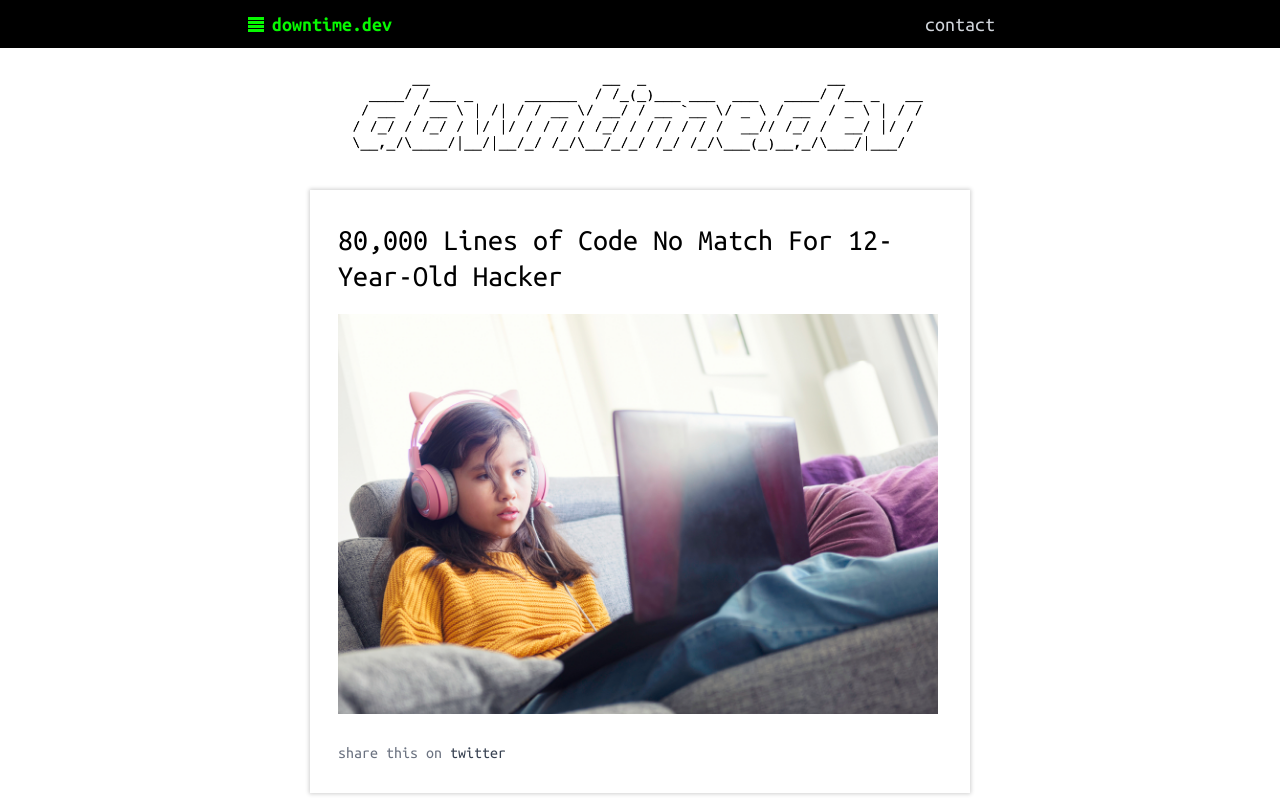
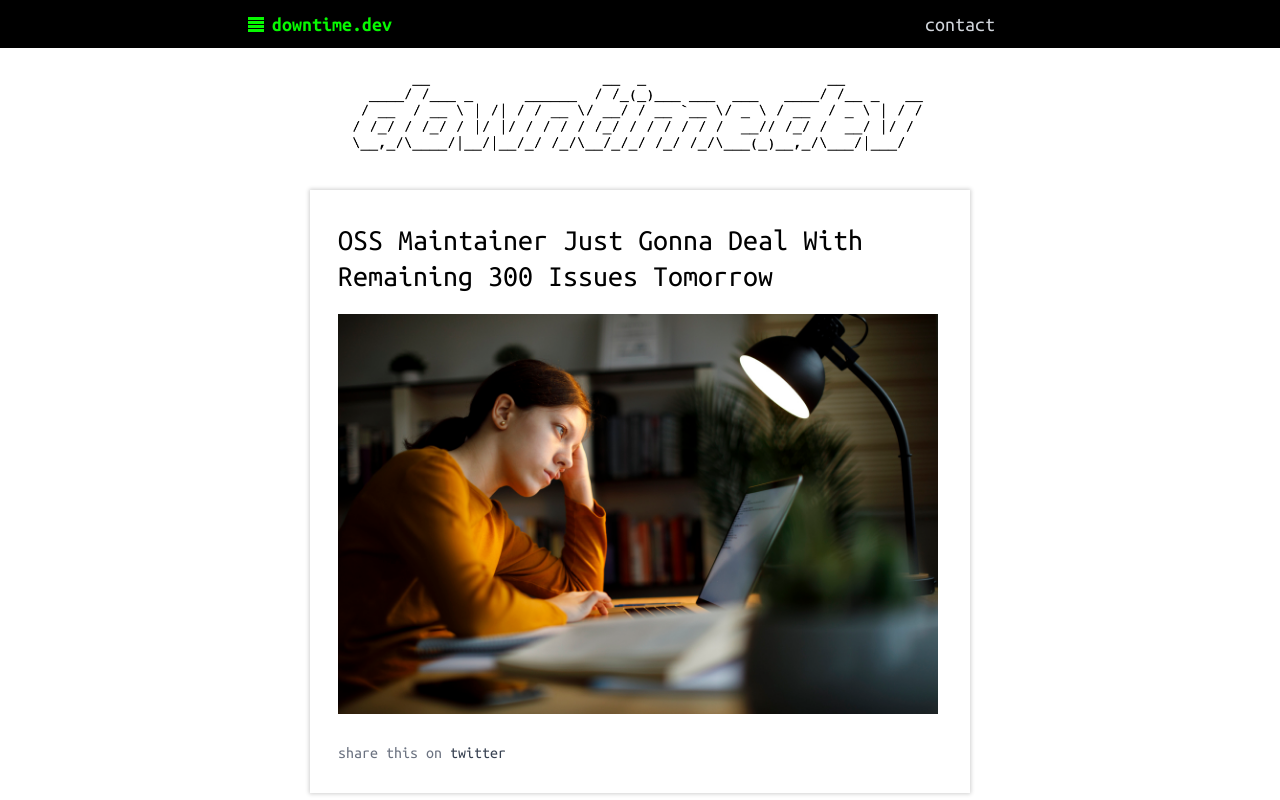
Before and after one commit to gravitational/downtime, a Next.js app: page / in a window 1280 px wide. Shown: the top 800 px of the page. Built offline with nearby package versions, Linux system fonts and the light colour scheme.

Commit message:
updated jokes order

```diff
--- a/data/jokes.ts
+++ b/data/jokes.ts
@@ -1,176 +1,189 @@
 //image imports: static imports probably better for performance, but will need to test
-import coffee from "../public/assets/images/coffee@2x.jpg"
-
+import coffee from "../public/assets/images/coffee@2x.jpg";
 
 export interface HeadlineProps {
-    smoker?: string,
-    headline: string,
-    image?: StaticImageData | string,
-    twitterImage: string,
-    pubDate: Date,
-    anchor?: number
-  }
+  smoker?: string;
+  headline: string;
+  image?: StaticImageData | string;
+  twitterImage: string;
+  pubDate: Date;
+  anchor?: number;
+}
 
-  //IMPORTANT: the MONTH is zero-indexed, e.g. "0" = January, "11" = December
+//IMPORTANT: the MONTH is zero-indexed, e.g. "0" = January, "11" = December
 
-  const RawJokes: HeadlineProps[] = [
+const RawJokes: HeadlineProps[] = [
+  {
+    headline: "Additional Monitor To Make Everything Better",
+    image: "/assets/images/3monitors@2x.jpg",
+    twitterImage: "pic.twitter.com/M11MauCMPS",
+    pubDate: new Date(2021, 11, 25),
+    anchor: 10013,
+  },
+  {
+    headline:
+      "Nation’s Leading Minds Enlisted To Protect Wikihow.com User Information",
+    image: "/assets/images/cleanblinds@2x.png",
+    twitterImage: "pic.twitter.com/7NeW9BaqZg",
+    pubDate: new Date(2021, 11, 26),
+    anchor: 10016,
+  },
+  {
+    headline: "80,000 Lines of Code No Match For 12-Year-Old Hacker",
+    image: "/assets/images/kidhacker@2x.jpg",
+    twitterImage: "pic.twitter.com/48QZIjaxhw",
+    pubDate: new Date(2021, 0, 27),
+    anchor: 10018,
+  },
+  {
+    headline:
+      "Microsoft Posts Job Listing Looking for “Someone Good With Computers”",
+    image: "/assets/images/microsoft@2x.jpg",
+    twitterImage: "pic.twitter.com/RpmvtvhbP7",
+    pubDate: new Date(2021, 11, 28),
+    anchor: 10019,
+  },
+  {
+    headline: "Guy Who Says When Software Gets Updated Referred To As “Czar”",
+    image: "/assets/images/czar@2x.jpg",
+    twitterImage: "pic.twitter.com/nA23rZsnMt",
+    pubDate: new Date(2021, 11, 29),
+    anchor: 10011,
+  },
+  {
+    headline:
+      "Cybersecurity Experts Recommend Adding 5 Exclamation Marks To End of Password",
+    image: "/assets/images/passwords@2x.jpg",
+    twitterImage: "pic.twitter.com/KUaxJmopcQ",
+    pubDate: new Date(2021, 11, 30),
+    anchor: 10004,
+  },
+  {
+    headline:
+      "Jenkins Job Suddenly Ordering Deployment Of Entire Nuclear Arsenal Might Have Bug",
+    image: "/assets/images/nuclear@2x.jpg",
+    twitterImage: "pic.twitter.com/P0sX9swKxA",
+    pubDate: new Date(2021, 11, 31),
+    anchor: 10008,
+  },
+  {
+    smoker: "Breaking:",
+    headline:
+      "Don’t Stare, But Kelsey Hightower Just Walked Into This Barnes & Noble",
+    image: "/assets/images/barnesnoble@2x.jpg",
+    twitterImage: "pic.twitter.com/qPsCO5QVO6",
+    pubDate: new Date(2022, 0, 1),
+    anchor: 10007,
+  },
+  {
+    headline:
+      "SRE Hopes AI Remembers He One Of The Good Humans After Taking Over World",
+    image: "/assets/images/goodhuman@2x.jpg",
+    twitterImage: "pic.twitter.com/2FOJ8qam78FF",
+    pubDate: new Date(2022, 0, 2),
+    anchor: 10012,
+  },
+  {
+    headline:
+      "Modern-Day Robin Hood Steals Passwords to 40,000 Bon Appetit Accounts",
+    image: "/assets/images/robinhood@2x.jpg",
+    twitterImage: "pic.twitter.com/VakcVUr5YP",
+    pubDate: new Date(2022, 0, 3),
+    anchor: 10002,
+  },
+  {
+    headline:
+      "Millions of Walmart.com Users Brought to Tears By Flawless Implementation of Eventual Consistency Algorithm",
+    image: "/assets/images/walmart@2x.png",
+    twitterImage: "pic.twitter.com/OB7MKCV0H5",
+    pubDate: new Date(2022, 0, 4),
+    anchor: 10017,
+  },
+  {
+    headline:
+      "Poll Finds Knowledge of Semantic Versioning Remains #1 Quality Americans Seeking In Romantic Partner",
+    image: "/assets/images/romance@2x.jpg",
+    twitterImage: "pic.twitter.com/2jrdX9AHnV",
+    pubDate: new Date(2022, 0, 5),
+    anchor: 10010,
+  },
+  {
+    headline:
+      "Uninspired SRE Just Going Through The Motions Of Distributed Consensus Algorithm Optimization",
+    image: "/assets/images/bored@2x.jpg",
+    twitterImage: "pic.twitter.com/UquPxW74jE",
+    pubDate: new Date(2022, 0, 6),
+    anchor: 10001,
+  },
+  {
+    headline:
+      "All Of Hackers New Year’s Resolutions Involve Crippling Infrastructure",
+    image: "/assets/images/oilpipe@2x.jpg",
+    twitterImage: "pic.twitter.com/iRSFiKoX1b",
+    pubDate: new Date(2022, 0, 7),
+    anchor: 10020,
+  },
+  {
+    smoker: "Security Experts:",
+    headline:
+      "“Only Share Sensitive Information With Imprisoned Billionaire Princes You Trust.”",
+    image: "/assets/images/expert2@2x.jpg",
+    twitterImage: "pic.twitter.com/DIiI6jsdLB",
+    pubDate: new Date(2022, 0, 8),
+    anchor: 10005,
+  },
+  {
+    headline: "Cave Paintings Suggest Earliest Bug Reported 4000 Years Ago",
+    image: "/assets/images/cavepainting@2x.jpg",
+    twitterImage: "pic.twitter.com/KslJmVuOZy",
+    pubDate: new Date(2022, 0, 9),
+    anchor: 10015,
+  },
+  {
+    headline: "Man Screaming At Computer Has PhD",
+    image: "/assets/images/screaming@2x.jpg",
+    twitterImage: "pic.twitter.com/FWZgjRT8PF",
+    pubDate: new Date(2022, 0, 10),
+    anchor: 10014,
+  },
+  {
+    headline:
+      "Dad Confidently Drops Word “Firewall” In Conversation with SRE Son",
+    image: "/assets/images/firewall2@2x.jpg",
+    twitterImage: "pic.twitter.com/KhRhMS68iJ",
+    pubDate: new Date(2022, 0, 11),
+    anchor: 10003,
+  },
   {
     smoker: "Report:",
     headline: "Spilled Coffee Remains Nation's Leading Cybersecurity Threat",
     image: coffee,
     twitterImage: "pic.twitter.com/2359Rql36C",
-    pubDate: new Date(2022, 0, 1),
-    anchor: 10000
-  },
-  {
-    headline: "Uninspired SRE Just Going Through The Motions Of Distributed Consensus Algorithm Optimization",
-    image: "/assets/images/bored@2x.jpg",
-    twitterImage: "pic.twitter.com/UquPxW74jE",
-    pubDate: new Date(2022, 0, 2),
-    anchor: 10001
-  },
-  {
-    headline: "Modern-Day Robin Hood Steals Passwords to 40,000 Bon Appetit Accounts",
-    image: "/assets/images/robinhood@2x.jpg",
-    twitterImage: "pic.twitter.com/VakcVUr5YP",
-    pubDate: new Date(2022, 0, 3),
-    anchor: 10002
-  },
-  {
-    headline: "Dad Confidently Drops Word “Firewall” In Conversation with SRE Son",
-    image: "/assets/images/firewall2@2x.jpg",
-    twitterImage: "pic.twitter.com/KhRhMS68iJ",
-    pubDate: new Date(2022, 0, 4),
-    anchor: 10003
-  },
-  {
-    headline: "Cybersecurity Experts Recommend Adding 5 Exclamation Marks To End of Password",
-    image: "/assets/images/passwords@2x.jpg",
-    twitterImage: "pic.twitter.com/KUaxJmopcQ",
-    pubDate: new Date(2022, 0, 5),
-    anchor: 10004
-  },
-  {
-    smoker: "Security Experts:",
-    headline: "“Only Share Sensitive Information With Imprisoned Billionaire Princes You Trust.”",
-    image: "/assets/images/expert2@2x.jpg",
-    twitterImage: "pic.twitter.com/DIiI6jsdLB",
-    pubDate: new Date(2022, 0, 10),
-    anchor: 10005
-  },
-  {
-    headline: "OSS Maintainer Just Gonna Deal With Remaining 300 Issues Tomorrow",
-    image: "/assets/images/oss@2x.jpg",
-    twitterImage: "pic.twitter.com/Nmzx2ywwS9",
-    pubDate: new Date(2022, 0, 11),
-    anchor: 10006
-  },
-  {
-    smoker: "Breaking:",
-    headline: "Don’t Stare, But Kelsey Hightower Just Walked Into This Barnes & Noble",
-    image: "/assets/images/barnesnoble@2x.jpg",
-    twitterImage: "pic.twitter.com/qPsCO5QVO6",
-    pubDate: new Date(2022, 0, 11),
-    anchor: 10007
-  },
-  {
-    headline: "Jenkins Job Suddenly Ordering Deployment Of Entire Nuclear Arsenal Might Have Bug",
-    image: "/assets/images/nuclear@2x.jpg",
-    twitterImage: "pic.twitter.com/P0sX9swKxA",
-    pubDate: new Date(2022, 0, 11),
-    anchor: 10008
+    pubDate: new Date(2022, 0, 12),
+    anchor: 10000,
   },
   {
     headline: "Future AI Overlord Patiently Biding Time As Kernel Module",
     image: "/assets/images/kernelmodule@2x.jpg",
     twitterImage: "pic.twitter.com/FjoSIzeUA8",
-    pubDate: new Date(2022, 0, 11),
-    anchor: 10009
+    pubDate: new Date(2022, 0, 13),
+    anchor: 10009,
   },
   {
-    headline: "Poll Finds Knowledge of Semantic Versioning Remains #1 Quality Americans Seeking In Romantic Partner",
-    image: "/assets/images/romance@2x.jpg",
-    twitterImage: "pic.twitter.com/2jrdX9AHnV",
-    pubDate: new Date(2022, 0, 11),
-    anchor: 10010
+    headline:
+      "OSS Maintainer Just Gonna Deal With Remaining 300 Issues Tomorrow",
+    image: "/assets/images/oss@2x.jpg",
+    twitterImage: "pic.twitter.com/Nmzx2ywwS9",
+    pubDate: new Date(2022, 0, 14),
+    anchor: 10006,
   },
-  {
-    headline: "Guy Who Says When Software Gets Updated Referred To As “Czar”",
-    image: "/assets/images/czar@2x.jpg",
-    twitterImage: "pic.twitter.com/nA23rZsnMt",
-    pubDate: new Date(2022, 0, 11),
-    anchor: 10011
-  },
-  {
-    headline: "SRE Hopes AI Remembers He One Of The Good Humans After Taking Over World",
-    image: "/assets/images/goodhuman@2x.jpg",
-    twitterImage: "pic.twitter.com/2FOJ8qam78FF",
-    pubDate: new Date(2022, 0, 11),
-    anchor: 10012
-  },
-  {
-    headline: "Additional Monitor To Make Everything Better",
-    image: "/assets/images/3monitors@2x.jpg",
-    twitterImage: "pic.twitter.com/M11MauCMPS",
-    pubDate: new Date(2022, 0, 11),
-    anchor: 10013
-  },
-  {
-    headline: "Man Screaming At Computer Has PhD",
-    image: "/assets/images/screaming@2x.jpg",
-    twitterImage: "pic.twitter.com/FWZgjRT8PF",
-    pubDate: new Date(2022, 0, 11),
-    anchor: 10014
-  },
-  {
-    headline: "Cave Paintings Suggest Earliest Bug Reported 4000 Years Ago",
-    image: "/assets/images/cavepainting@2x.jpg",
-    twitterImage: "pic.twitter.com/KslJmVuOZy",
-    pubDate: new Date(2022, 0, 11),
-    anchor: 10015
-  },
-  {
-    headline: "Nation’s Leading Minds Enlisted To Protect Wikihow.com User Information",
-    image: "/assets/images/cleanblinds@2x.png",
-    twitterImage: "pic.twitter.com/7NeW9BaqZg",
-    pubDate: new Date(2022, 0, 11),
-    anchor: 10016
-  },
-  {
-    headline: "Millions of Walmart.com Users Brought to Tears By Flawless Implementation of Eventual Consistency Algorithm",
-    image: "/assets/images/walmart@2x.png",
-    twitterImage: "pic.twitter.com/OB7MKCV0H5",
-    pubDate: new Date(2022, 0, 12),
-    anchor: 10017
-  },
-  {
-    headline: "80,000 Lines of Code No Match For 12-Year-Old Hacker",
-    image: "/assets/images/kidhacker@2x.jpg",
-    twitterImage: "pic.twitter.com/48QZIjaxhw",
-    pubDate: new Date(2022, 0, 13),
-    anchor: 10018,
-  },
-  {
-    headline: "Microsoft Posts Job Listing Looking for “Someone Good With Computers”",
-    image: "/assets/images/microsoft@2x.jpg",
-    twitterImage: "pic.twitter.com/RpmvtvhbP7",
-    pubDate: new Date(2022, 0, 13),
-    anchor: 10019
-  },
-  {
-    headline: "All Of Hackers New Year’s Resolutions Involve Crippling Infrastructure",
-    image: "/assets/images/oilpipe@2x.jpg",
-    twitterImage: "pic.twitter.com/iRSFiKoX1b",
-    pubDate: new Date(2022, 0, 13),
-    anchor: 10020,
-  },
-]
+];
 
 //sorted into order by MOST RECENT DATE FIRST
-export const HEADLINES = sortByDate(RawJokes)
+export const HEADLINES = sortByDate(RawJokes);
 
-function sortByDate (arr: HeadlineProps[]) {
-  return arr.sort(function(a, b) {
-    return +new Date(b.pubDate) - +new Date(a.pubDate)
-  })
+function sortByDate(arr: HeadlineProps[]) {
+  return arr.sort(function (a, b) {
+    return +new Date(b.pubDate) - +new Date(a.pubDate);
+  });
 }
```
